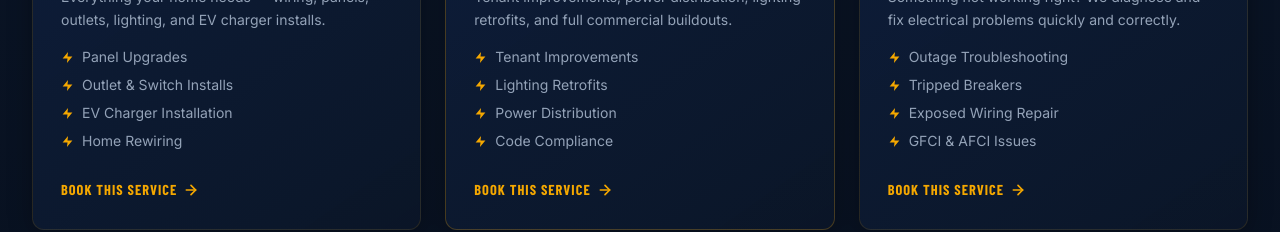
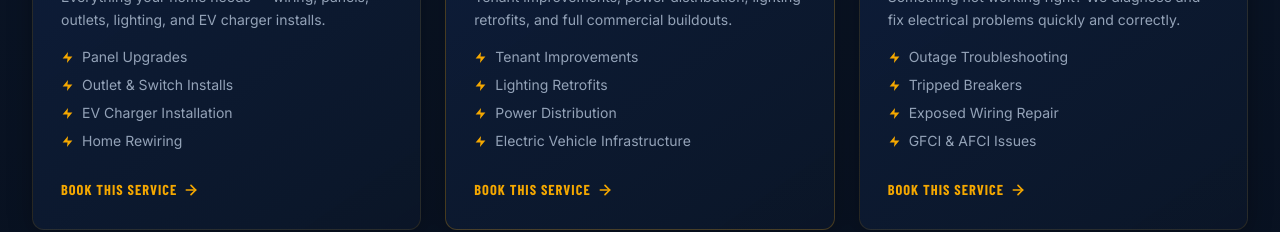
Before and after one commit to jasonrchristie949-jcelectric/jcelectric, a plain HTML site: page index.html in a window 1280 px wide. Shown: the part 2120-2352 px from the top of the page. Drawn offline with nearby package versions, Linux system fonts and the light colour scheme; a web font is replaced by a local one.

Commit message:
Update commercial service feature to EV infrastructure

```diff
--- a/index.html
+++ b/index.html
@@ -1026,7 +1026,7 @@
           <li class="flex items-center gap-2 text-sm text-slate-400"><svg width="13" height="13" viewBox="0 0 24 24" fill="#F5A800"><polygon points="13 2 3 14 12 14 11 22 21 10 12 10 13 2"/></svg> Tenant Improvements</li>
           <li class="flex items-center gap-2 text-sm text-slate-400"><svg width="13" height="13" viewBox="0 0 24 24" fill="#F5A800"><polygon points="13 2 3 14 12 14 11 22 21 10 12 10 13 2"/></svg> Lighting Retrofits</li>
           <li class="flex items-center gap-2 text-sm text-slate-400"><svg width="13" height="13" viewBox="0 0 24 24" fill="#F5A800"><polygon points="13 2 3 14 12 14 11 22 21 10 12 10 13 2"/></svg> Power Distribution</li>
-          <li class="flex items-center gap-2 text-sm text-slate-400"><svg width="13" height="13" viewBox="0 0 24 24" fill="#F5A800"><polygon points="13 2 3 14 12 14 11 22 21 10 12 10 13 2"/></svg> Code Compliance</li>
+          <li class="flex items-center gap-2 text-sm text-slate-400"><svg width="13" height="13" viewBox="0 0 24 24" fill="#F5A800"><polygon points="13 2 3 14 12 14 11 22 21 10 12 10 13 2"/></svg> Electric Vehicle Infrastructure</li>
         </ul>
         <a href="#contact" class="book-link" onclick="prefillService('Commercial Electrical')">
           Book This Service
```
